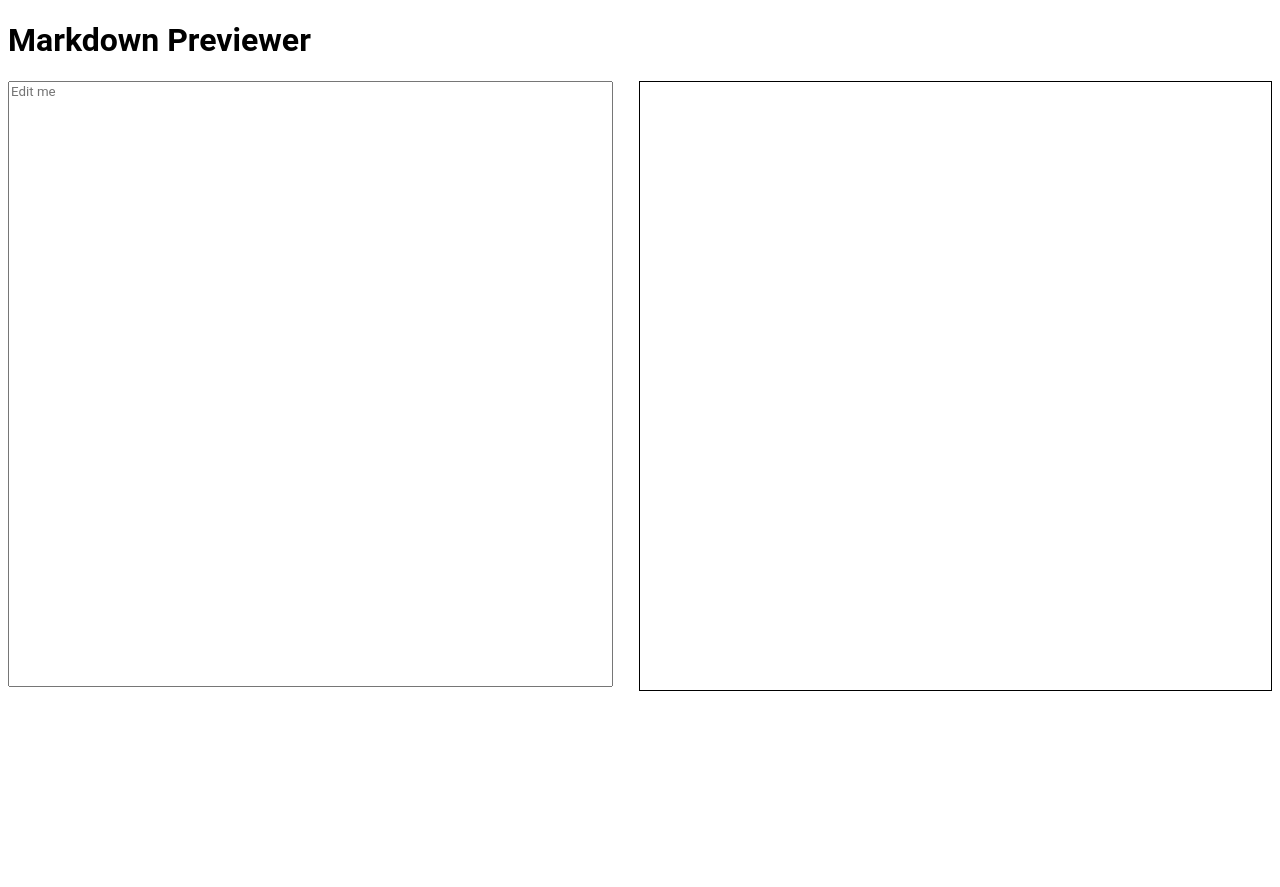
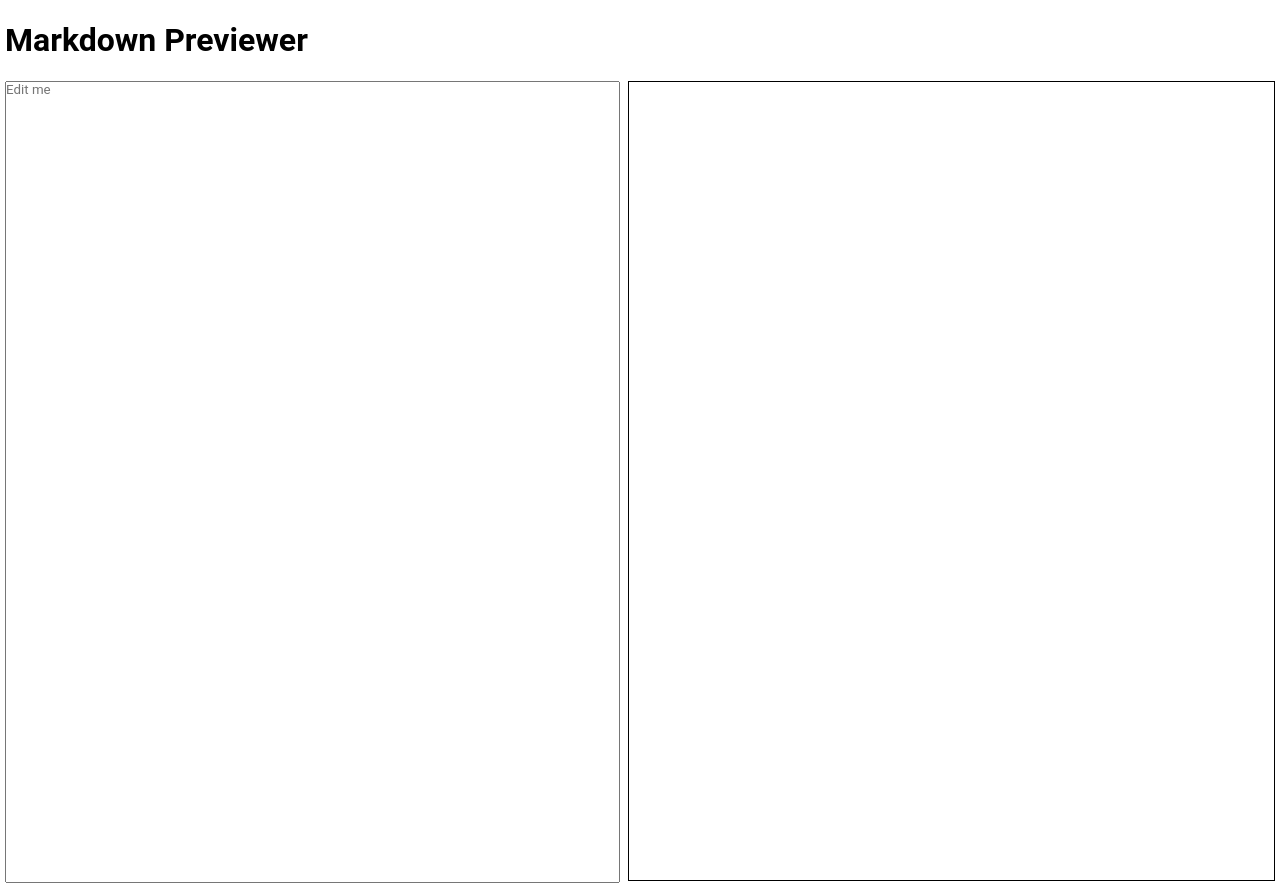
Before and after one commit to krynv/markdown-previewer, a React (Create React App) app: page / in a window 1280 px wide. Before the commit the page ends 800 px from the top, so only its background shows below. Built offline with nearby package versions, Linux system fonts and the light colour scheme.

Commit message:
Fixed formatting

```diff
--- a/src/components/App/App.css
+++ b/src/components/App/App.css
@@ -1,3 +1,10 @@
+.appContainer {
+    height: 100%;
+    margin: 0px 5px 10px 5px;
+}
+
 .mainContainer {
     display: flex;
+    width: 100%;
+    height: 100%;
 }
--- a/src/components/App/App.js
+++ b/src/components/App/App.js
@@ -19,7 +19,7 @@ class App extends React.Component {
 
   render() {
     return (
-      <div>
+      <div className="appContainer">
         <h1>Markdown Previewer</h1>
 
         <div className="mainContainer">
--- a/src/components/Editor/Editor.css
+++ b/src/components/Editor/Editor.css
@@ -1,10 +1,13 @@
 .editor {
     height: 100%;
     width: 95%;
+    padding-right: 10px;
 }
 
-.textBox {
-    width: 95%;
-    height: 600px;
+.textArea {
+    width: 100%;
+    height: 100%;
     resize: none;
+    padding: 0;
+    border: 0.2;
 }
--- a/src/components/Editor/Editor.js
+++ b/src/components/Editor/Editor.js
@@ -6,7 +6,7 @@ class Editor extends React.Component {
     render() {
         return (
             <div className="editor">
-                <textarea className="textBox" placeholder="Edit me" onChange={(e) => { this.props.setMarkdown(e.target.value) }} />
+                <textarea className="textArea" placeholder="Edit me" onChange={(e) => { this.props.setMarkdown(e.target.value) }} />
             </div>
         )
     }
--- a/src/components/Viewer/Viewer.css
+++ b/src/components/Viewer/Viewer.css
@@ -1,8 +1,15 @@
 .viewer {
-    border: 1px solid;
-    overflow: auto;
-    width: 95%;
+    border: 0.2px solid;
+    width: 100%;
 }
+
+
+
+
+
+
+
+
 
 code {
   background-color: #ffe5e5;
--- a/src/index.css
+++ b/src/index.css
@@ -1,3 +1,8 @@
 * {
   font-family: 'Roboto', Arial, sans-serif;
 }
+
+html, body, #root {
+    height: 100%;
+    margin: 0px;
+}
```
